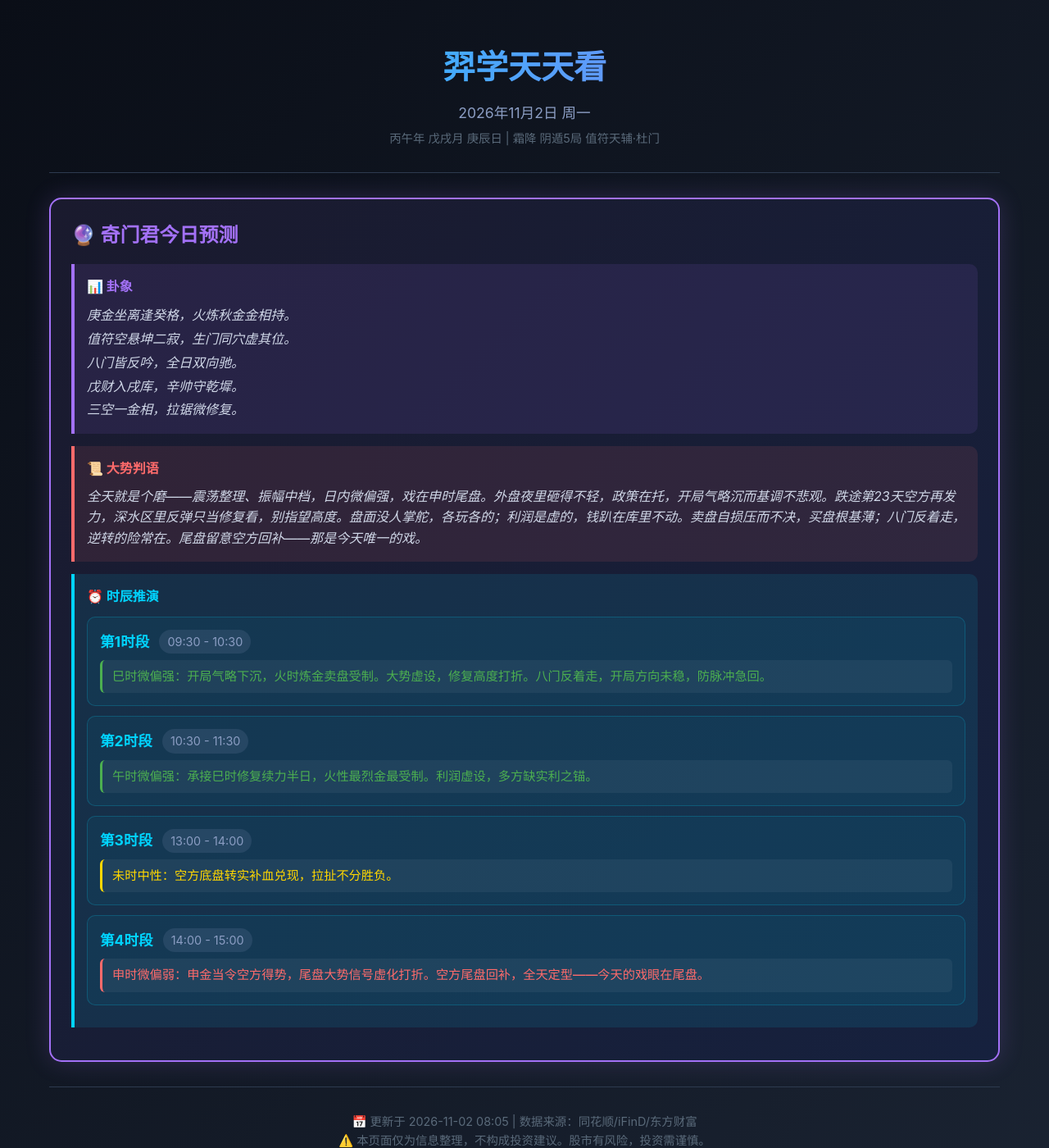
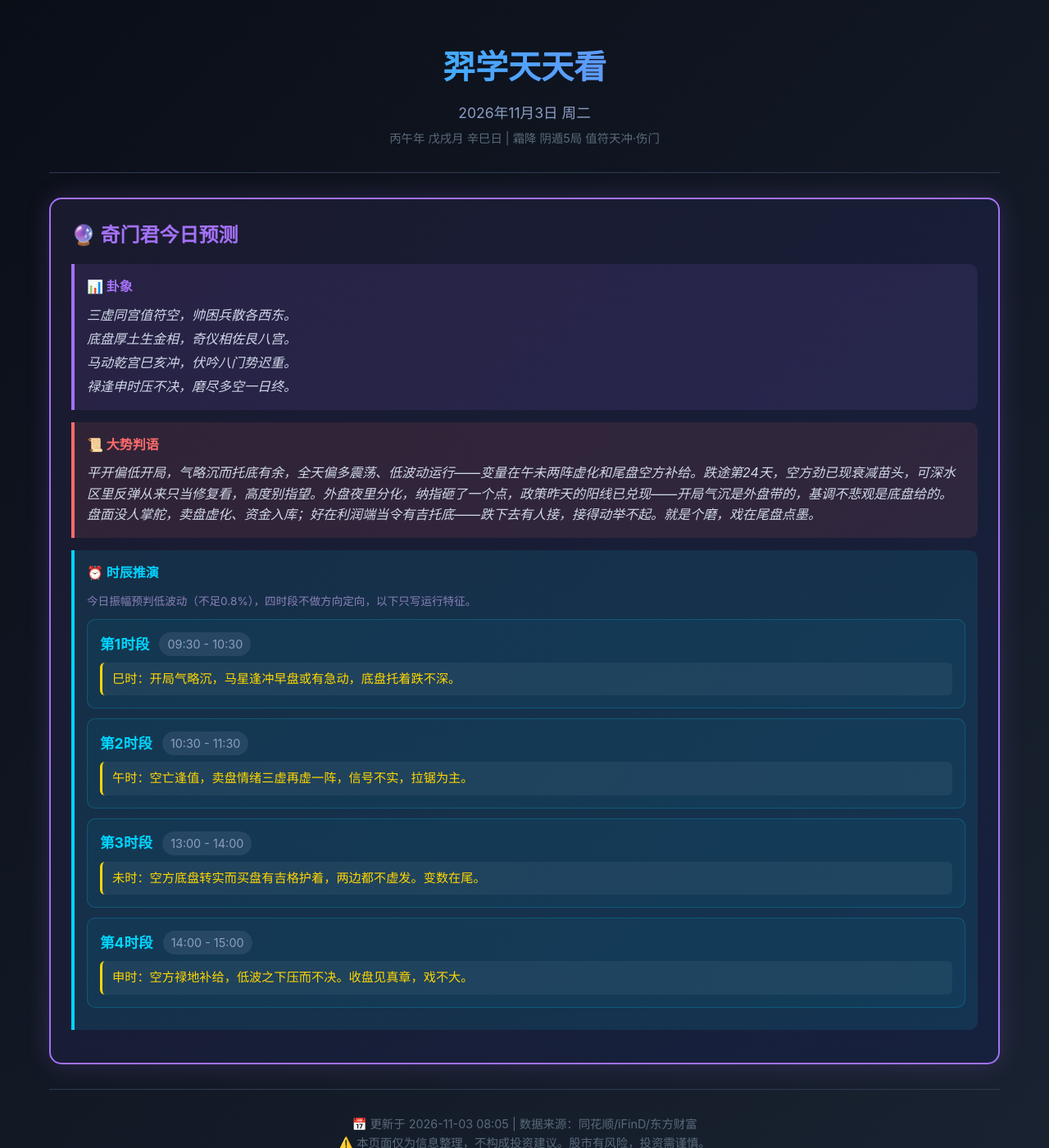
Before and after one commit to xiaoyi0319a/yixue-dashboard, a Jekyll site: the page index.html, which Jekyll copies as it is, in a window 1280 px wide and 1400 px high. Shown: the whole window at 82% size. Built offline with Jekyll 4.4.1, drawn with Linux system fonts in a browser that asks for light colours; comment, search, counter and statistics services are not loaded.

Commit message:
daily update 2026-11-03: 奇门君预测(阴遁5局·偏多压档·低波动四段无方向模式) | 方向整理暂停模式

```diff
--- a/index.html
+++ b/index.html
@@ -4,12 +4,12 @@
     <meta charset="UTF-8">
     <meta name="viewport" content="width=device-width, initial-scale=1.0">
     <meta http-equiv="Cache-Control" content="no-cache, no-store, must-revalidate">
-    <meta property="og:title" content="羿学天天看 | 2026-11-02">
-    <meta property="og:description" content="🔮 阴遁5局·无方向·震荡整理（开局气略沉，拉锯微修复，尾盘空方回补唱戏）| 📈📰 方向整理已暂停（09-27指令）">
+    <meta property="og:title" content="羿学天天看 | 2026-11-03">
+    <meta property="og:description" content="🔮 阴遁5局·偏多·低波动（开局气略沉，全天磨，尾盘点墨）| 📈📰 方向整理已暂停（09-27指令）">
     <meta property="og:type" content="website">
     <meta property="og:url" content="https://xiaoyi0319a.github.io/yixue-dashboard/">
     <meta name="twitter:card" content="summary_large_image">
-    <title>羿学天天看 | 2026-11-02</title>
+    <title>羿学天天看 | 2026-11-03</title>
     <link rel="stylesheet" href="css/style.css">
     <script async src="https://busuanzi.ibruce.info/busuanzi/2.3/busuanzi.pure.mini.js"></script>
 </head>
@@ -17,53 +17,54 @@
     <div class="container">
         <div class="header">
             <h1>羿学天天看</h1>
-            <div class="date">2026年11月2日 周一</div>
-            <div class="ganzhi">丙午年 戊戌月 庚辰日 | 霜降 阴遁5局 值符天辅·杜门</div>
+            <div class="date">2026年11月3日 周二</div>
+            <div class="ganzhi">丙午年 戊戌月 辛巳日 | 霜降 阴遁5局 值符天冲·伤门</div>
         </div>
         <div class="qimen-section">
             <h2>🔮 奇门君今日预测</h2>
             <div class="qimen-hexagram">
                 <h4>📊 卦象</h4>
-                <p>庚金坐离逢癸格，火炼秋金金相持。<br>值符空悬坤二寂，生门同穴虚其位。<br>八门皆反吟，全日双向驰。<br>戊财入戌库，辛帅守乾墀。<br>三空一金相，拉锯微修复。</p>
+                <p>三虚同宫值符空，帅困兵散各西东。<br>底盘厚土生金相，奇仪相佐艮八宫。<br>马动乾宫巳亥冲，伏吟八门势迟重。<br>禄逢申时压不决，磨尽多空一日终。</p>
             </div>
             <div class="qimen-verdict">
                 <h4>📜 大势判语</h4>
-                <p><i>全天就是个磨——震荡整理、振幅中档，日内微偏强，戏在申时尾盘。外盘夜里砸得不轻，政策在托，开局气略沉而基调不悲观。跌途第23天空方再发力，深水区里反弹只当修复看，别指望高度。盘面没人掌舵，各玩各的；利润是虚的，钱趴在库里不动。卖盘自损压而不决，买盘根基薄；八门反着走，逆转的险常在。尾盘留意空方回补——那是今天唯一的戏。</i></p>
+                <p><i>平开偏低开局，气略沉而托底有余，全天偏多震荡、低波动运行——变量在午未两阵虚化和尾盘空方补给。跌途第24天，空方劲已现衰减苗头，可深水区里反弹从来只当修复看，高度别指望。外盘夜里分化，纳指砸了一个点，政策昨天的阳线已兑现——开局气沉是外盘带的，基调不悲观是底盘给的。盘面没人掌舵，卖盘虚化、资金入库；好在利润端当令有吉托底——跌下去有人接，接得动举不起。就是个磨，戏在尾盘点墨。</i></p>
             </div>
             <div class="qimen-time">
                 <h4>⏰ 时辰推演</h4>
+                <p style="color:#8a7fb8;font-size:0.85em;margin:4px 0 10px;">今日振幅预判低波动（不足0.8%），四时段不做方向定向，以下只写运行特征。</p>
                 <div class="time-slot">
                     <div class="time-header">
                         <span class="time-name">第1时段</span>
                         <span class="time-range">09:30 - 10:30</span>
                     </div>
-                    <div class="time-verdict up">巳时微偏强：开局气略下沉，火时炼金卖盘受制。大势虚设，修复高度打折。八门反着走，开局方向未稳，防脉冲急回。</div>
+                    <div class="time-verdict neutral">巳时：开局气略沉，马星逢冲早盘或有急动，底盘托着跌不深。</div>
                 </div>
                 <div class="time-slot">
                     <div class="time-header">
                         <span class="time-name">第2时段</span>
                         <span class="time-range">10:30 - 11:30</span>
                     </div>
-                    <div class="time-verdict up">午时微偏强：承接巳时修复续力半日，火性最烈金最受制。利润虚设，多方缺实利之锚。</div>
+                    <div class="time-verdict neutral">午时：空亡逢值，卖盘情绪三虚再虚一阵，信号不实，拉锯为主。</div>
                 </div>
                 <div class="time-slot">
                     <div class="time-header">
                         <span class="time-name">第3时段</span>
                         <span class="time-range">13:00 - 14:00</span>
                     </div>
-                    <div class="time-verdict neutral">未时中性：空方底盘转实补血兑现，拉扯不分胜负。</div>
+                    <div class="time-verdict neutral">未时：空方底盘转实而买盘有吉格护着，两边都不虚发。变数在尾。</div>
                 </div>
                 <div class="time-slot">
                     <div class="time-header">
                         <span class="time-name">第4时段</span>
                         <span class="time-range">14:00 - 15:00</span>
                     </div>
-                    <div class="time-verdict down">申时微偏弱：申金当令空方得势，尾盘大势信号虚化打折。空方尾盘回补，全天定型——今天的戏眼在尾盘。</div>
+                    <div class="time-verdict neutral">申时：空方禄地补给，低波之下压而不决。收盘见真章，戏不大。</div>
                 </div>
             </div>
         </div>
         <div class="footer">
-            <p>📅 更新于 2026-11-02 08:05 | 数据来源：同花顺/iFinD/东方财富</p>
+            <p>📅 更新于 2026-11-03 08:05 | 数据来源：同花顺/iFinD/东方财富</p>
             <p>⚠️ 本页面仅为信息整理，不构成投资建议。股市有风险，投资需谨慎。</p>
             <p>🔮 奇门预测基于传统术数，仅供娱乐参考，请勿作为交易依据。</p>
             <p>📊 访问统计：<span id="busuanzi_container_site_pv">本站总访问量 <span id="busuanzi_value_site_pv"></span> 次</span> | <span id="busuanzi_container_site_uv">访客数 <span id="busuanzi_value_site_uv"></span> 人</span></p>
```
